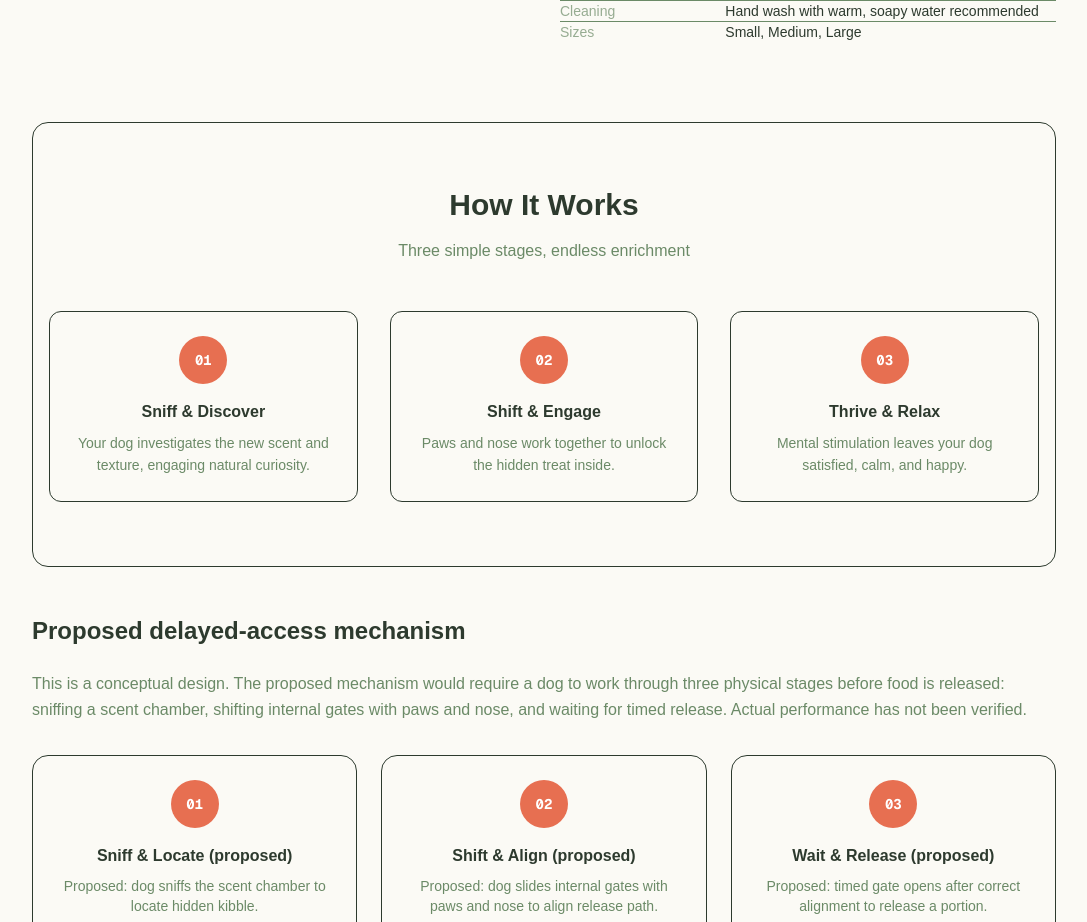
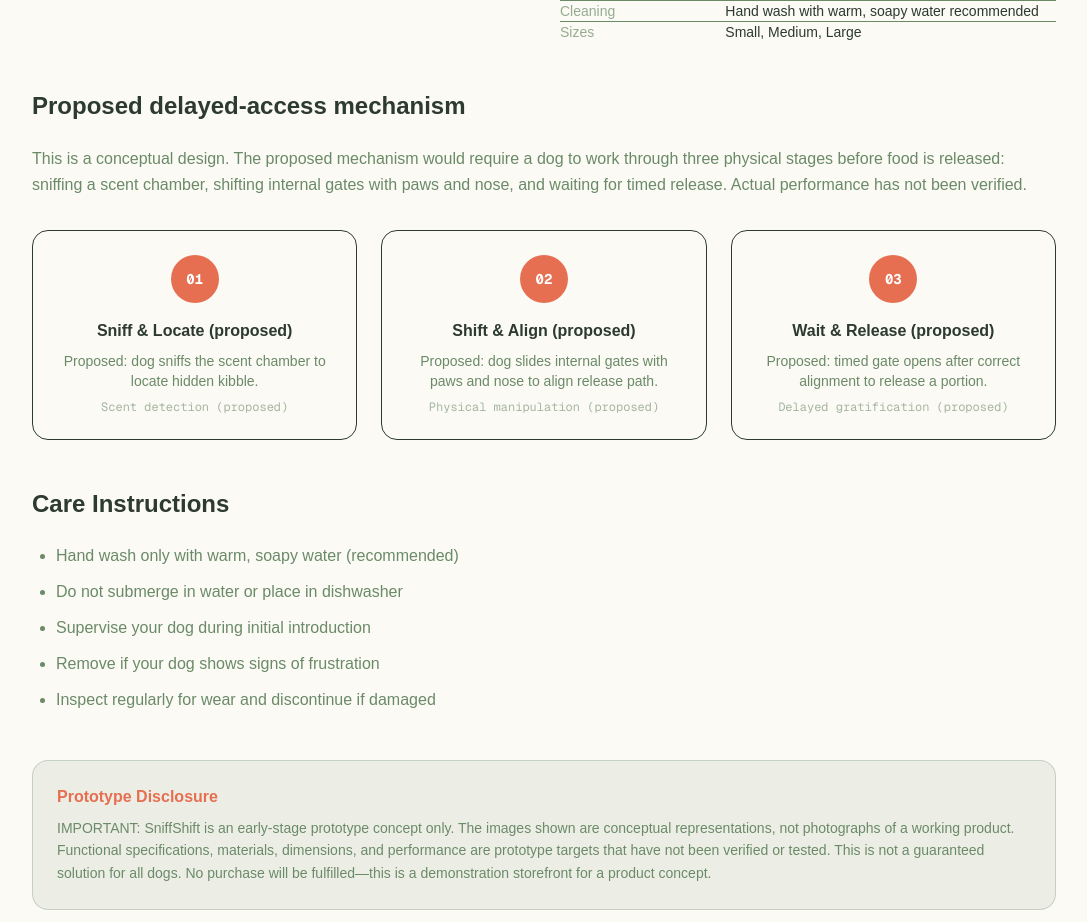
Before and after one commit to Naman-the-Ace/23ume535-hwa-hackathon, a Next.js app: page /products/sniffshift-original in a window 1280 px wide. Shown: the part 1181-2103 px from the top of the page, without its empty margins (96-1183 px from the left). Built offline with nearby package versions, Linux system fonts and the light colour scheme.

Commit message:
fix: remove redundant old How It Works section from product page
- Replace duplicate How It Works section with single proposed mechanism section
- Clean up product page to avoid confusing duplicate stage descriptions

```diff
--- a/app/products/[slug]/page.tsx
+++ b/app/products/[slug]/page.tsx
@@ -204,44 +204,6 @@ export default function ProductPage() {
             </div>
           </section>
 
-          {/* 3-stage demonstration */}
-          <section id="how-it-works" className="mt-20 py-16 bg-cream-dark rounded-2xl border border-cream-dark/50">
-            <div className="text-center mb-12">
-              <h2 className="text-3xl font-bold text-foreground mb-4">How It Works</h2>
-              <p className="text-sage-dark">Three simple stages, endless enrichment</p>
-            </div>
-            <div className="grid md:grid-cols-3 gap-8 px-4">
-              {[
-                {
-                  number: "01",
-                  title: "Sniff & Discover",
-                  desc: "Your dog investigates the new scent and texture, engaging natural curiosity.",
-                },
-                {
-                  number: "02",
-                  title: "Shift & Engage",
-                  desc: "Paws and nose work together to unlock the hidden treat inside.",
-                },
-                {
-                  number: "03",
-                  title: "Thrive & Relax",
-                  desc: "Mental stimulation leaves your dog satisfied, calm, and happy.",
-                },
-              ].map((stage) => (
-                <div
-                  key={stage.number}
-                  className="text-center p-6 bg-background rounded-xl border border-cream-dark"
-                >
-                  <div className="w-12 h-12 rounded-full bg-coral text-white flex items-center justify-center mx-auto mb-4 text-sm font-mono font-bold">
-                    {stage.number}
-                  </div>
-                  <h3 className="font-bold text-foreground mb-2">{stage.title}</h3>
-                  <p className="text-sage-dark text-sm leading-relaxed">{stage.desc}</p>
-                </div>
-              ))}
-            </div>
-          </section>
-
           {/* Mechanism */}
           <section id="mechanism" className="mt-12">
             <h2 className="text-2xl font-bold text-foreground mb-6">
```
